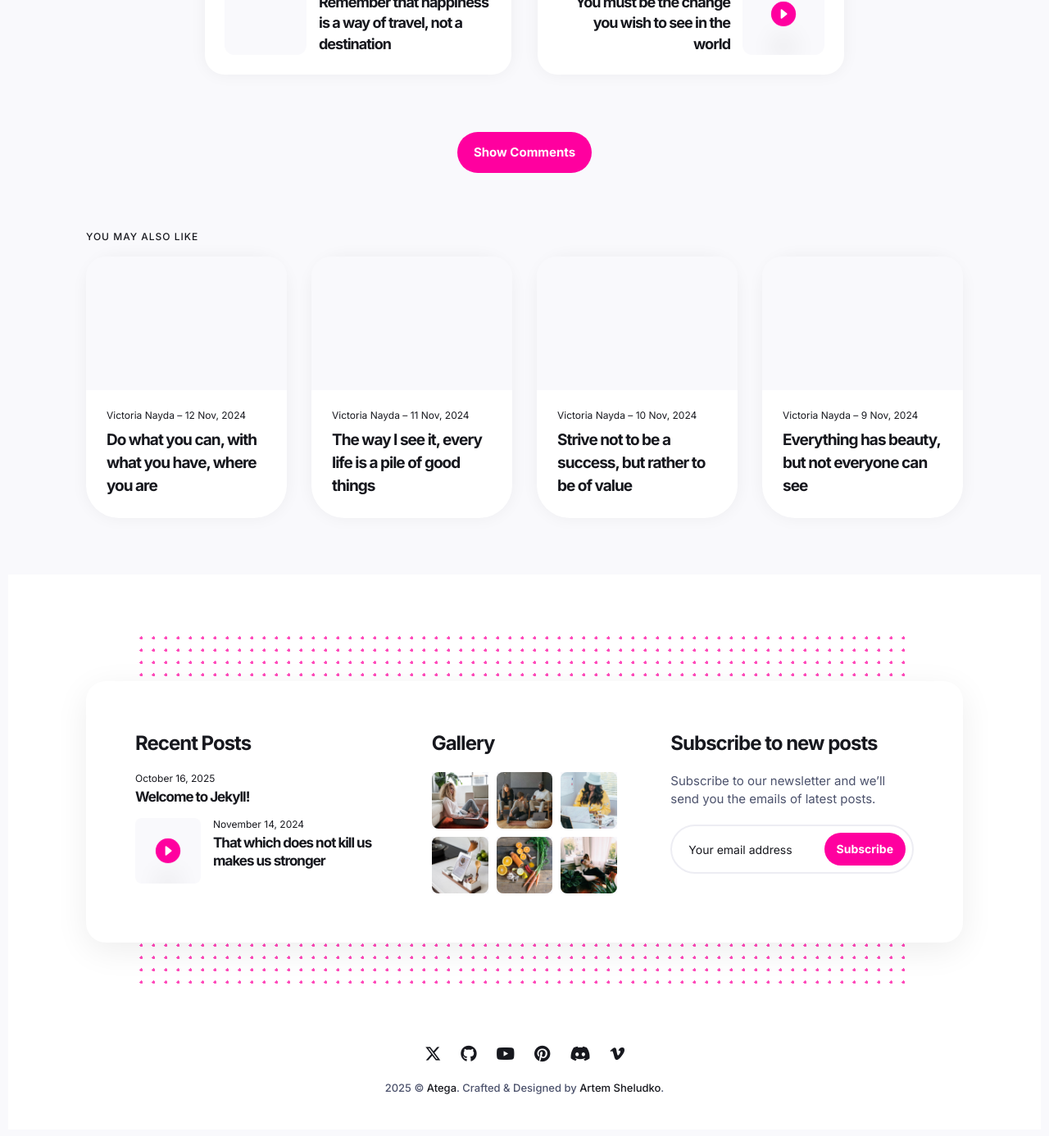
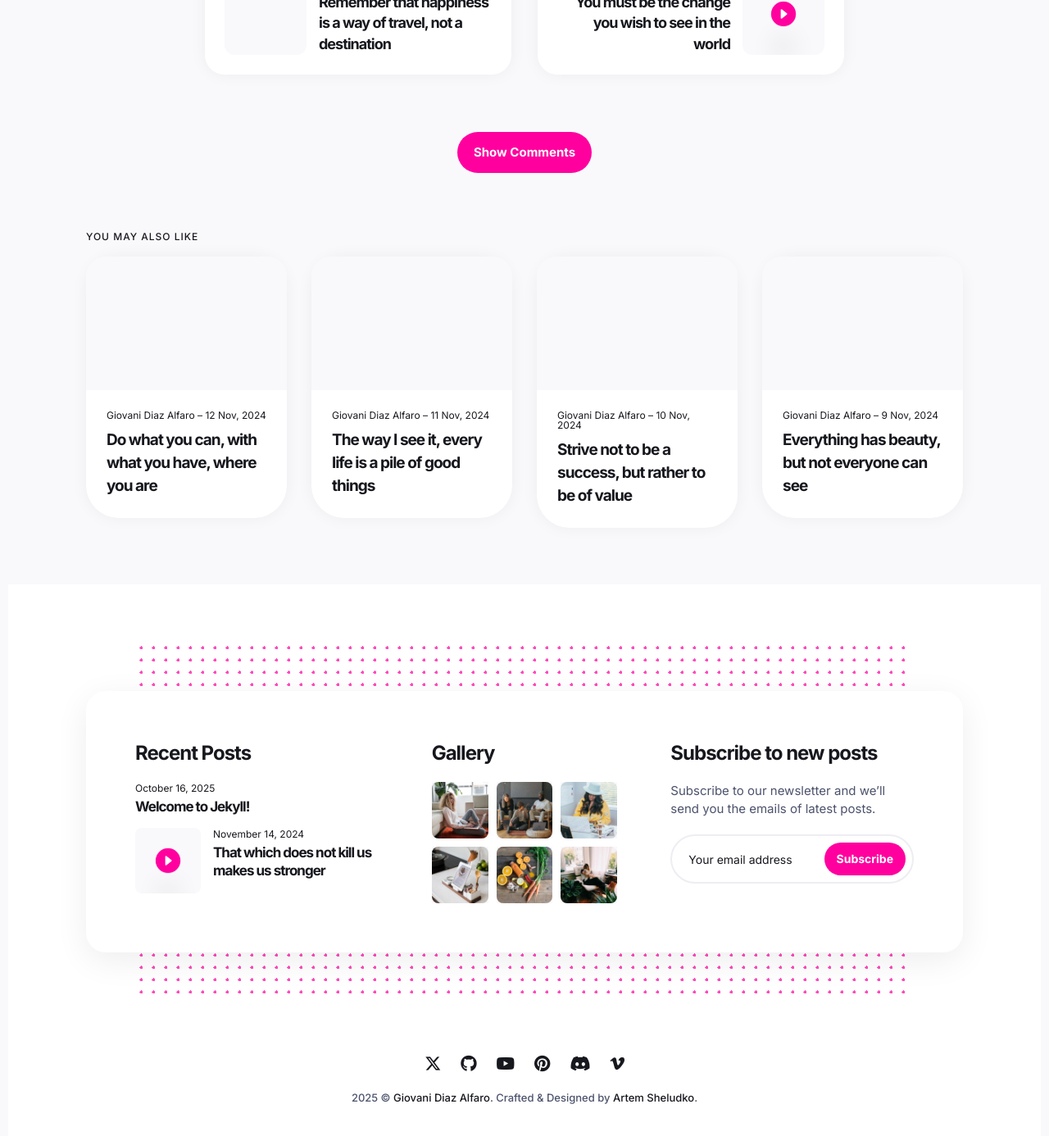
Before and after one commit to giovanidiazalfaro/giovanidiazalfaro.github.io, a Jekyll site: the page built from main/_posts/2024-10-31-the-way-to-get-started-is-to-quit-talking-and-begin-doing.md, in a window 1280 px wide and 1400 px high, scrolled down 3199 px. Shown: the top 1386 px of the window at 82% size. Built offline with Jekyll 4.4.1, drawn with Linux system fonts in a browser that asks for light colours; some of the changed text lies outside the part shown.

Commit message:
Attempt 8

```diff
--- a/main/_config.yml
+++ b/main/_config.yml
@@ -1,7 +1,7 @@
 #-------------------------------
 # General Site Settings
 baseurl: "" # the subpath of your site, e.g. /blog
-url: "https://giovanidiazalfaro.github.io/" # the base hostname & protocol for your site, e.g. http://example.com
+url: "" # the base hostname & protocol for your site, e.g. http://example.com
 
 
 #-------------------------------
--- a/main/_data/settings.yml
+++ b/main/_data/settings.yml
@@ -1,8 +1,8 @@
 #-------------------------------
 # Site Settings
-title: Atega
+title: Giovani Diaz Alfaro
 logo: # You can add own logo. For example '/images/logo.png'.
-description: Creative personal blog theme for Jekyll
+description: My website
 color_scheme: auto # You can choose three modes auto, light, and dark. By default, the auto mode is set, which means the user can choose the light or dark mode themself.
 
 
@@ -27,7 +27,7 @@ menu__settings:
 #-------------------------------
 # Author Settings
 author:
-  author__name: Victoria Nayda
+  author__name: Giovani Diaz Alfaro
   author__avatar: "/images/01-1.jpg"
   author__bio: I'm a product designer who's passionate about bringing projects to life! I love learning new things and jumping headfirst into solving problems.
 
@@ -73,7 +73,7 @@ links__item:
 #-------------------------------
 # Hero Settings
 hero:
-  hero__title: Hi, I'm <span>Victoria Nayda</span>. # Wrap text in a <span></span> tag to highlight and underline text.
+  hero__title: Hi, I'm <span>Giovani Diaz Alfaro</span>. # Wrap text in a <span></span> tag to highlight and underline text.
   hero__job: Designer, Illustrator
   hero__description: I spend a lot of time creating cool things
   hero__button__text: Read about my past
```
